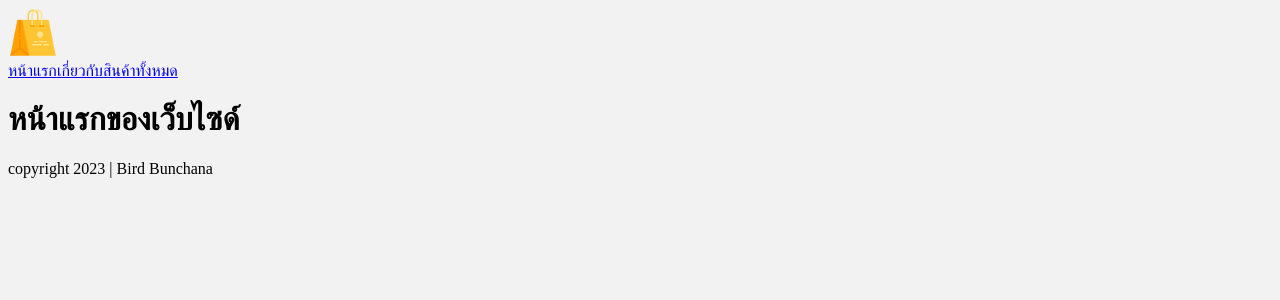
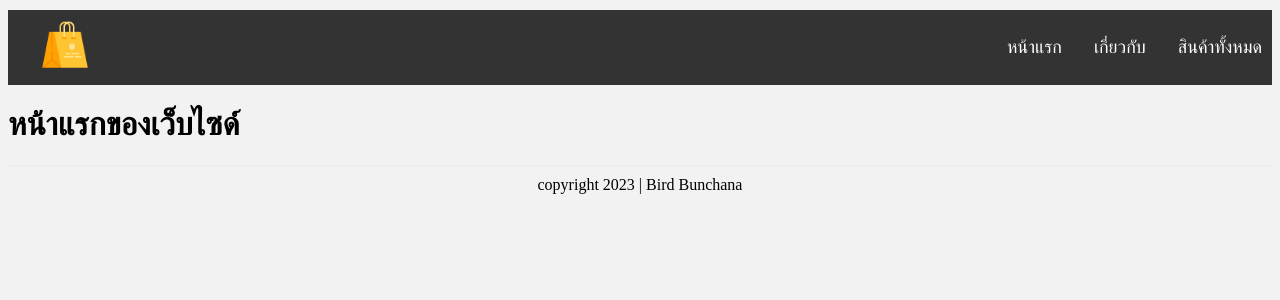
Before and after one commit to apple13180/nextjs-basic, a Next.js app: page / in a window 1280 px wide. Shown: the top 300 px of the page. Built offline with nearby package versions, Linux system fonts and the light colour scheme.

Commit message:
Complete navbar and footer

```diff
--- a/components/Navbar.js
+++ b/components/Navbar.js
@@ -4,8 +4,10 @@ import Image from "next/image"
 export default function Navbar(){
     return (
         <nav>
-            <div>
-                <Image src={"/logo.png"} width={50} height={50} alt="logo"/>
+            <div className="logo">
+                <Link href={"/"}>
+                    <Image src={"/logo.png"} width={50} height={50} alt="logo"/>
+                </Link>
             </div>
             <Link href={"/"}>หน้าแรก</Link>
             <Link href={"/about"}>เกี่ยวกับ</Link>
--- a/styles/globals.css
+++ b/styles/globals.css
@@ -2,3 +2,32 @@ body{
   background: #f2f2f2;
   color: black;
 }
+nav{
+  margin: 10px auto;
+  padding: 10px 0;
+  display: flex;
+  justify-content: center;
+  align-items: center;
+  background: #333;
+}
+nav a{
+  color: white;
+  text-decoration: none;
+  margin-left: 12px;
+  font-size: 18px;
+  padding: 10px;
+}
+nav a:hover{
+  color: orange;
+}
+nav .logo{
+  margin-right: auto;
+  padding-left: 10px;
+}
+footer{
+  display: block;
+  text-align: center;
+  padding: 10px;
+  margin-top: 10px;
+  border-top: 1px solid #eaeaea;
+}
```
